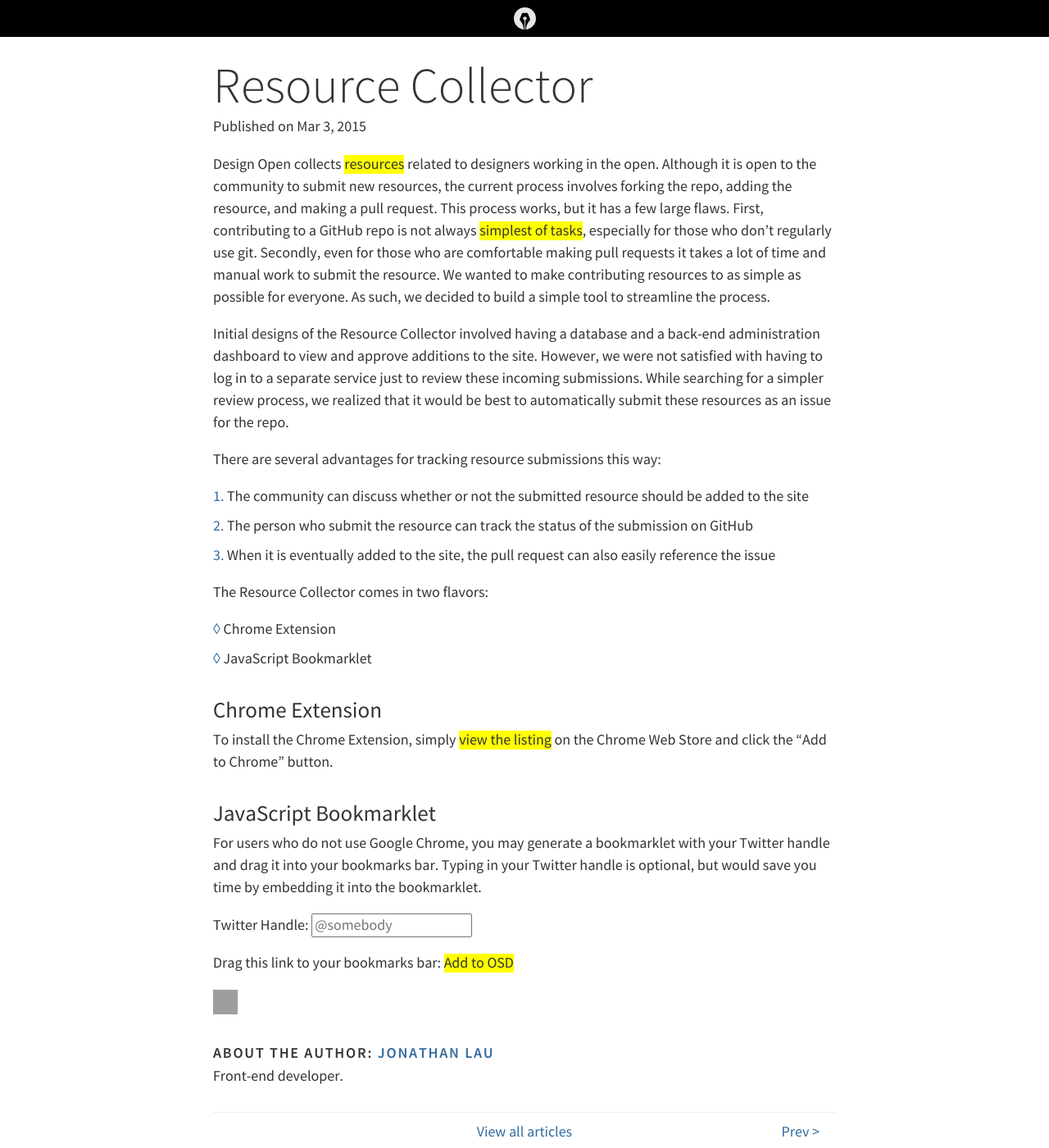
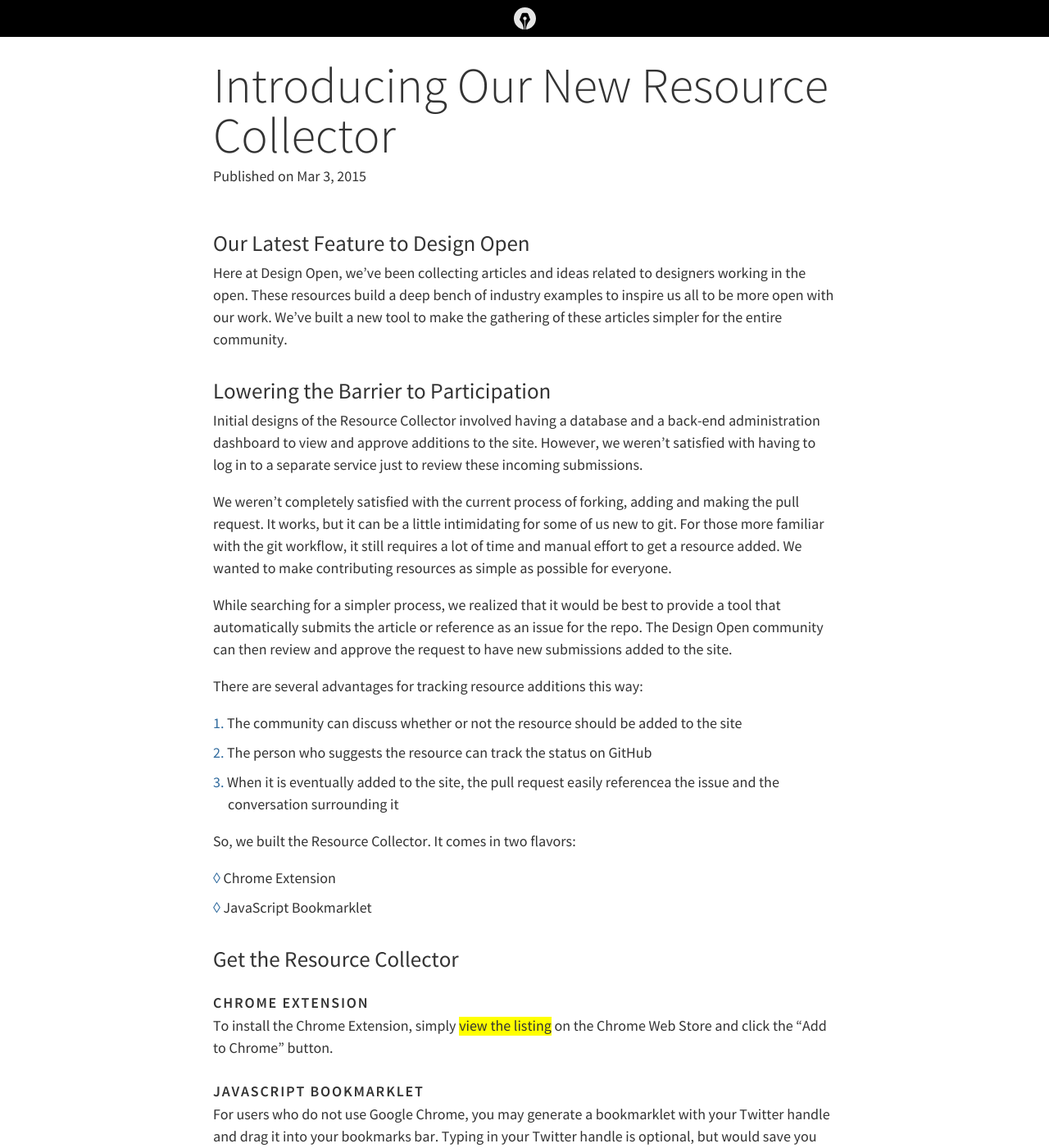
Before and after one commit to DesignOpen/designopen.github.io, a Jekyll site: the page built from articles/_posts/2015-03-03-resource-collector.md, in a window 1280 px wide and 1400 px high. Shown: the whole window at 82% size. Built offline with Jekyll 4.4.1, drawn with Linux system fonts in a browser that asks for light colours; comment, search, counter and statistics services are not loaded; some of the changed text lies outside the part shown; grey boxes are pictures that could not be loaded.

Commit message:
rewrote the resource collector to include subheadings, title, and tone of the article

```diff
--- a/articles/_posts/2015-03-03-resource-collector.md
+++ b/articles/_posts/2015-03-03-resource-collector.md
@@ -1,5 +1,5 @@
 ---
-title: "Resource Collector"
+title: "Introducing Our New Resource Collector"
 layout: post
 category: articles
 author: jonlau
@@ -7,26 +7,36 @@
 tags: featured
 excerpt:
 ---
-Design Open collects [resources](http://designopen.org/resources/) related to designers working in the open. Although it is open to the community to submit new resources, the current process involves forking the repo, adding the resource, and making a pull request. This process works, but it has a few large flaws. First, contributing to a GitHub repo is not always [simplest of tasks](http://designopen.org/articles/how-to-contribute/), especially for those who don't regularly use git. Secondly, even for those who are comfortable making pull requests it takes a lot of time and manual work to submit the resource. We wanted to make contributing resources to as simple as possible for everyone. As such, we decided to build a simple tool to streamline the process.
+## Our Latest Feature to Design Open
 
-Initial designs of the Resource Collector involved having a database and a back-end administration dashboard to view and approve additions to the site. However, we were not satisfied with having to log in to a separate service just to review these incoming submissions. While searching for a simpler review process, we realized that it would be best to automatically submit these resources as an issue for the repo.
+Here at Design Open, we've been collecting articles and ideas related to designers working in the open. These resources build a deep bench of industry examples to inspire us all to be more open with our work. We've built a new tool to make the gathering of these articles simpler for the entire community.
 
-There are several advantages for tracking resource submissions this way:
+## Lowering the Barrier to Participation
 
-1. The community can discuss whether or not the submitted resource should be added to the site
-2. The person who submit the resource can track the status of the submission on GitHub
-3. When it is eventually added to the site, the pull request can also easily reference the issue
+Initial designs of the Resource Collector involved having a database and a back-end administration dashboard to view and approve additions to the site. However, we weren't satisfied with having to log in to a separate service just to review these incoming submissions.
 
-The Resource Collector comes in two flavors:
+We weren't completely satisfied with the current process of forking, adding and making the pull request. It works, but it can be a little intimidating for some of us new to git. For those more familiar with the git workflow, it still requires a lot of time and manual effort to get a resource added. We wanted to make contributing resources as simple as possible for everyone.
+
+While searching for a simpler process, we realized that it would be best to provide a tool that automatically submits the article or reference as an issue for the repo. The Design Open community can then review and approve the request to have new submissions added to the site.
+
+There are several advantages for tracking resource additions this way:
+
+1. The community can discuss whether or not the resource should be added to the site
+2. The person who suggests the resource can track the status on GitHub
+3. When it is eventually added to the site, the pull request easily referencea the issue and the conversation surrounding it
+
+So, we built the Resource Collector. It comes in two flavors:
 
 - Chrome Extension
 - JavaScript Bookmarklet
 
-## Chrome Extension
+## Get the Resource Collector
+
+### Chrome Extension
 
 To install the Chrome Extension, simply [view the listing](https://chrome.google.com/webstore/detail/design-open/jahbclkpigpnoeamhgdilpdocgicnmml) on the Chrome Web Store and click the "Add to Chrome" button.
 
-## JavaScript Bookmarklet
+### JavaScript Bookmarklet
 
 For users who do not use Google Chrome, you may generate a bookmarklet with your Twitter handle and drag it into your bookmarks bar. Typing in your Twitter handle is optional, but would save you time by embedding it into the bookmarklet.
 
@@ -37,3 +47,7 @@
 <a id="bookmarklet-link">Add to OSD</a>
 
 <script type="text/javascript" src="https://osdrc.herokuapp.com/javascripts/bookmarklet.js"></script>
+
+## Join Us
+
+So, please, install the bookmarklet or the extension and try it out. If you have any difficulties, or want to report an issue, or you just want to let us know how it's working; you can post your feedback in our Github repo. If you just want to let us know how it's working, you can post your feedback in our Github repo [here](https://github.com/DesignOpen/designopen.github.io/issues) or talk with us on [twitter](https://twitter.com/designopen).
```
